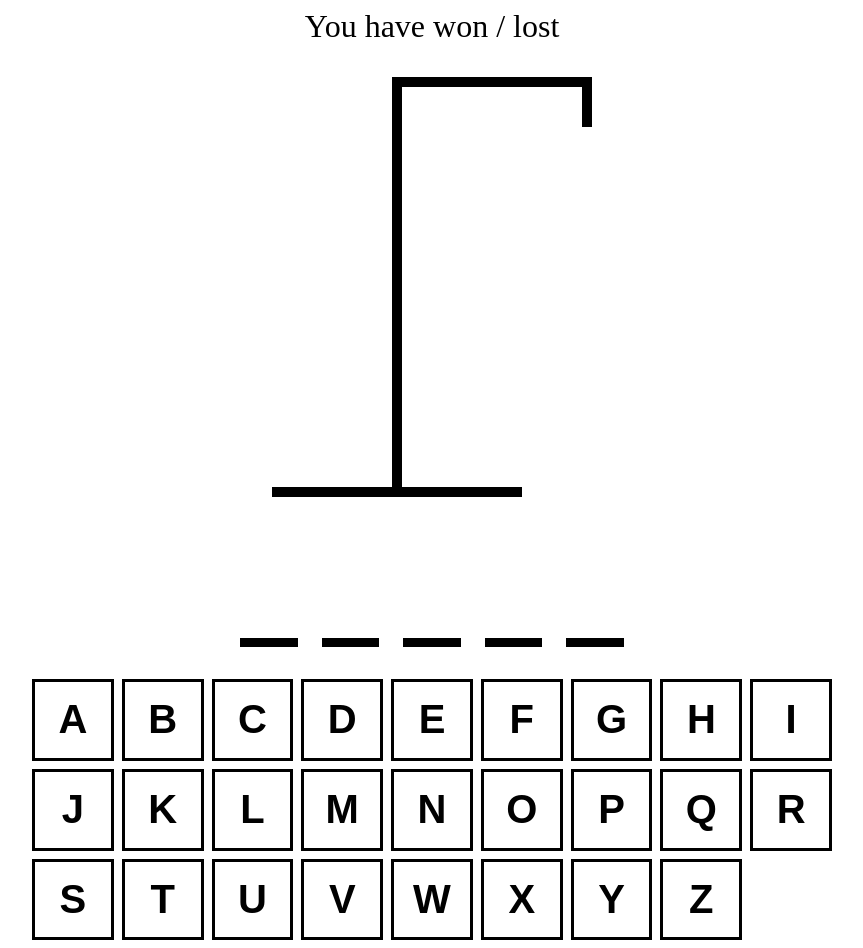
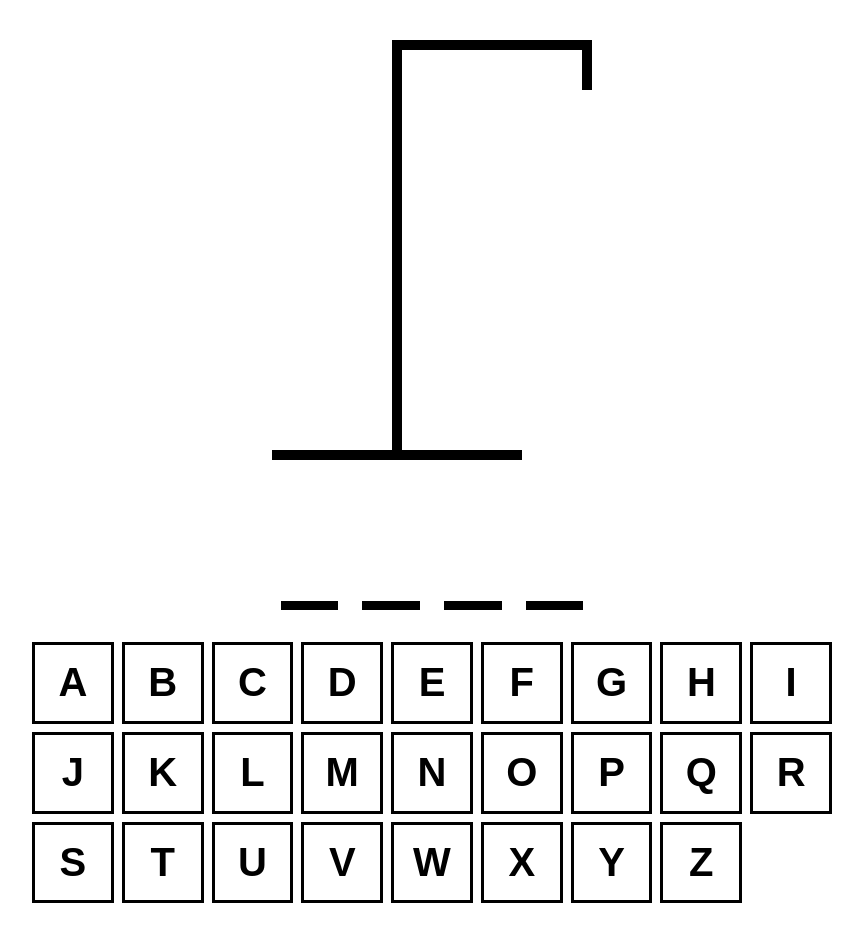
Before and after one commit to ysYassine/hangman, a React (Vite) app: page / in a window 1280 px wide. Shown: the whole page, without its empty margins (208-1071 px from the left). After the commit the page ends 911 px from the top, so only its background shows below. Built offline with nearby package versions, Linux system fonts and the light colour scheme.

Commit message:
win & lose logic

```diff
--- a/src/App.tsx
+++ b/src/App.tsx
@@ -4,10 +4,14 @@ import HangmanDrawing from "./HangmanDrawing";
 import HangmanWord from "./HangmanWord";
 import Keyboard from "./Keyboard";
 
+const BODY_PARTS_COUNT = 6;
+
+function getWord() {
+  return words[Math.floor(Math.random() * words.length)];
+}
+
 function App() {
-  const [wordToGuess, setWordToGuess] = useState(
-    () => words[Math.round(Math.random() * words.length)]
-  );
+  const [wordToGuess, setWordToGuess] = useState(getWord);
 
   const [guessedLetters, setGuessedLetters] = useState<string[]>([]);
 
@@ -15,16 +19,22 @@ function App() {
     (letter) => !wordToGuess.includes(letter)
   );
 
+  const isLoser = incorrectLetters.length > BODY_PARTS_COUNT;
+  const isWinner = wordToGuess
+    .split("")
+    .every((letter) => guessedLetters.includes(letter));
+
   const addGuessedLetter = useCallback(
     (letter: string) => {
       if (guessedLetters.includes(letter)) return;
       setGuessedLetters((currentLetters) => [...currentLetters, letter]);
     },
-    [guessedLetters]
+    [guessedLetters, isWinner, isLoser]
   );
 
   useEffect(() => {
     const handler = (e: KeyboardEvent) => {
+      if (isLoser || isWinner) return;
       const key = e.key;
       //Accept only letters
       if (!key.match(/^[a-z]$/)) return;
@@ -38,7 +48,22 @@ function App() {
     //Need to add guessedLetters to [] to update the guessedLetters everytime the event takes place
   }, [guessedLetters]);
 
-  console.log(wordToGuess);
+  useEffect(() => {
+    const handler = (e: KeyboardEvent) => {
+      const key = e.key;
+      if (key !== "Enter") return;
+
+      e.preventDefault();
+      setGuessedLetters([]);
+      setWordToGuess(getWord());
+    };
+
+    document.addEventListener("keypress", handler);
+
+    return () => {
+      document.removeEventListener("keypress", handler);
+    };
+  }, []);
 
   return (
     <div
@@ -52,11 +77,17 @@ function App() {
       }}
     >
       <div style={{ fontSize: "2rem", textAlign: "center" }}>
-        You have won / lost
+        {isWinner && "You are free to go 😫"}
+        {isLoser && "You are dead 😃"}
       </div>
       <HangmanDrawing numberOfGuesses={incorrectLetters.length} />
-      <HangmanWord guessedLetters={guessedLetters} wordToGuess={wordToGuess} />
+      <HangmanWord
+        reveal={isLoser}
+        guessedLetters={guessedLetters}
+        wordToGuess={wordToGuess}
+      />
       <Keyboard
+        disabled={isWinner || isLoser}
         activeLetters={guessedLetters.filter((letter) =>
           wordToGuess.includes(letter)
         )}
--- a/src/HangmanWord.tsx
+++ b/src/HangmanWord.tsx
@@ -1,9 +1,11 @@
 type HangmanWordProps = {
+  reveal: boolean;
   guessedLetters: string[];
   wordToGuess: string;
 };
 
 export default function HangmanWord({
+  reveal,
   guessedLetters,
   wordToGuess,
 }: HangmanWordProps) {
@@ -26,9 +28,12 @@ export default function HangmanWord({
         >
           <span
             style={{
-              visibility: guessedLetters.includes(letter)
-                ? "visible"
-                : "hidden",
+              visibility:
+                guessedLetters.includes(letter) || reveal
+                  ? "visible"
+                  : "hidden",
+              color:
+                !guessedLetters.includes(letter) && reveal ? "red" : "black",
             }}
             key={index}
           >
--- a/src/Keyboard.tsx
+++ b/src/Keyboard.tsx
@@ -30,12 +30,14 @@ const KEYS = [
 ];
 
 type KeyboardProps = {
+  disabled: boolean;
   activeLetters: string[];
   inactiveLetters: string[];
   addGuessedLetter: (letter: string) => void;
 };
 
 export default function Keyboard({
+  disabled,
   activeLetters,
   inactiveLetters,
   addGuessedLetter,
@@ -60,7 +62,7 @@ export default function Keyboard({
 
         return (
           <button
-            disabled={isDisabled || isActive}
+            disabled={isDisabled || isActive || disabled}
             onClick={() => addGuessedLetter(keyLetter)}
             className={classList.join(" ")}
             key={keyLetter}
```
